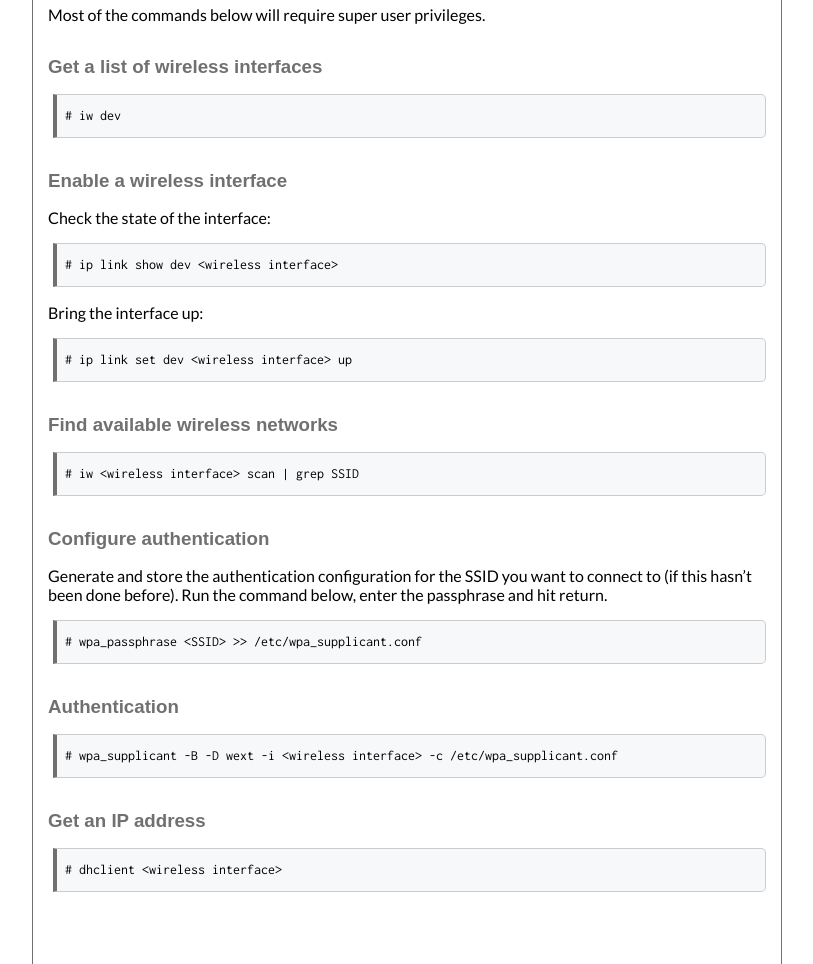
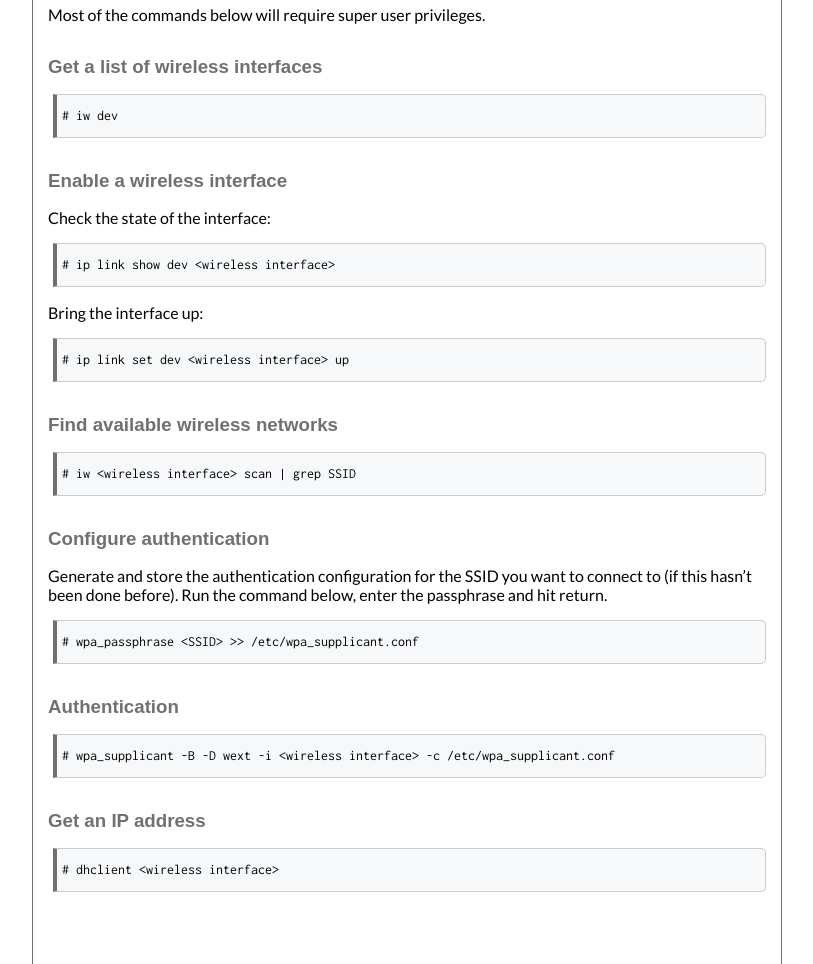
Before and after one commit to execas/execas.github.io, a Jekyll site: the page built from _posts/2018-08-11-wifi-configuration-with-the-linux-command-line.md, in a window 1280 px wide. Shown: the part 311-1275 px from the top of the page, without its empty margins (233-1046 px from the left). Built offline with Jekyll 4.4.1, drawn with Linux system fonts in a browser that asks for light colours.

Commit message:
Update execas.css

```diff
--- a/css/execas.css
+++ b/css/execas.css
@@ -67,6 +67,9 @@
      whitespace: pre;
      color:#000000;
      background-color: #f6f8fa;
+     border-width: 0px;
+     border-radius:0px;
+     padding:0;
 }
 code {
      background-color: #fefefe;
```
